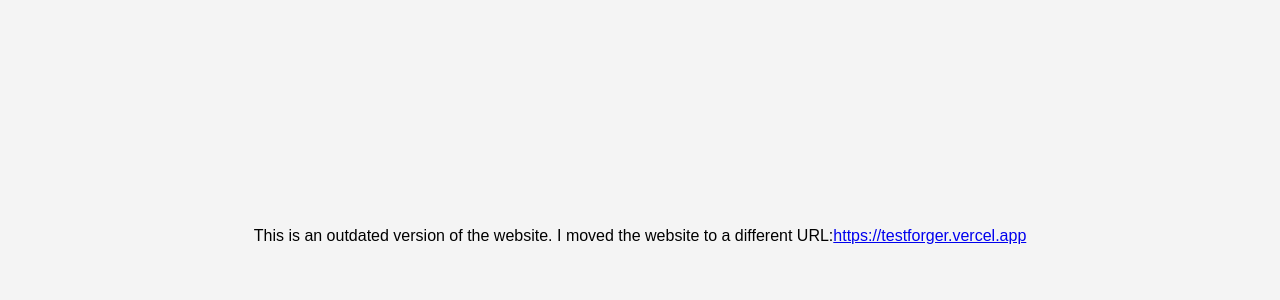
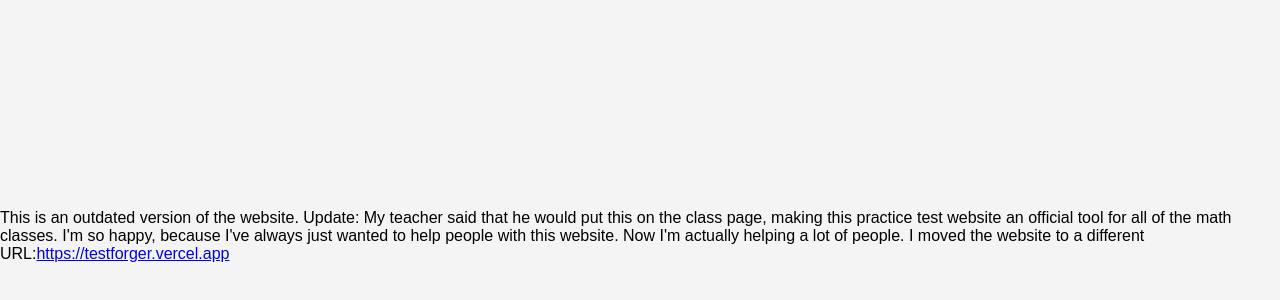
Before and after one commit to brianh27/AI-STUDY-TOOLS, a React (Vite) app: page / in a window 1280 px wide. Shown: the part 164-464 px from the top of the page. Built offline with nearby package versions, Linux system fonts and the light colour scheme.

Commit message:
Update login.jsx

```diff
--- a/src/login.jsx
+++ b/src/login.jsx
@@ -71,6 +71,7 @@ const Login=()=>{
   return (
       <div>
         This is an outdated version of the website.
+        Update: My teacher said that he would put this on the class page, making this practice test website an official tool for all of the math classes. I'm so happy, because I've always just wanted to help people with this website. Now I'm actually helping a lot of people.
         I moved the website to a different URL:
         <a href='https://testforger.vercel.app'>https://testforger.vercel.app</a>
       </div>
```
